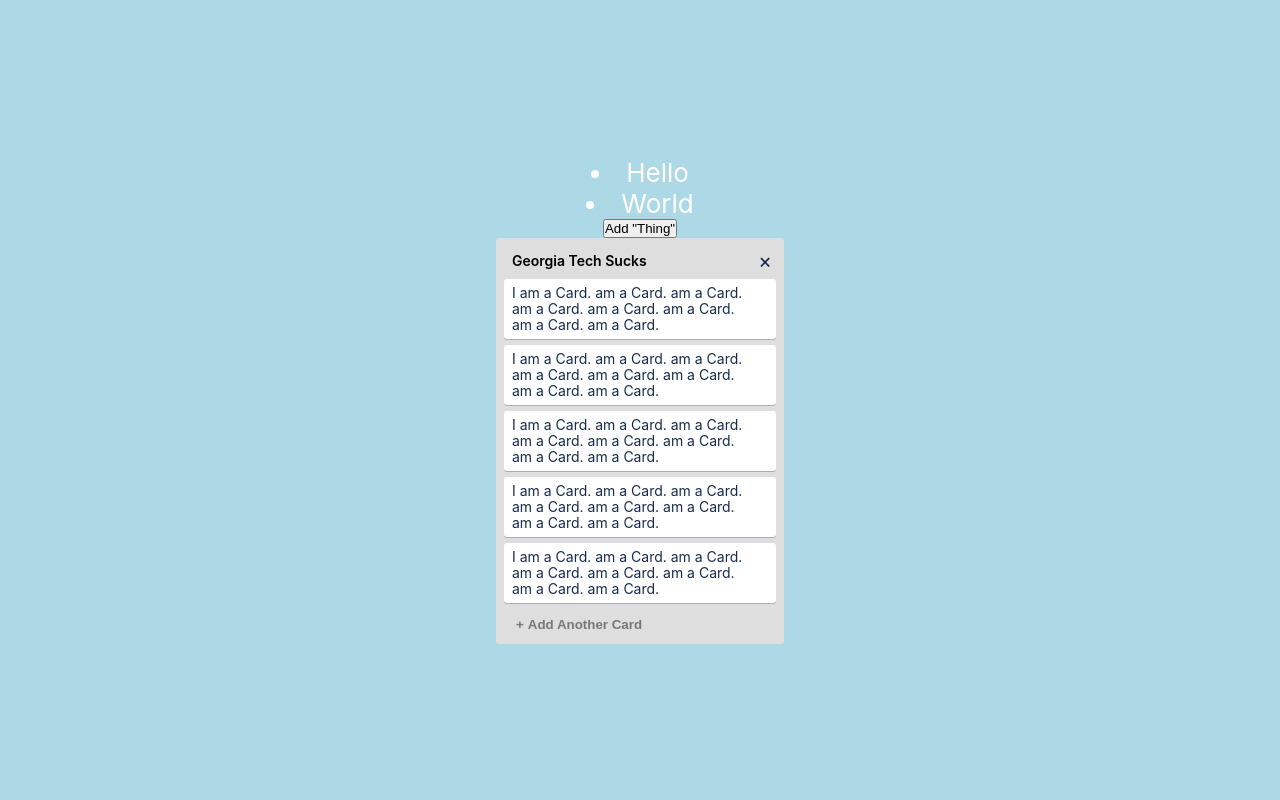
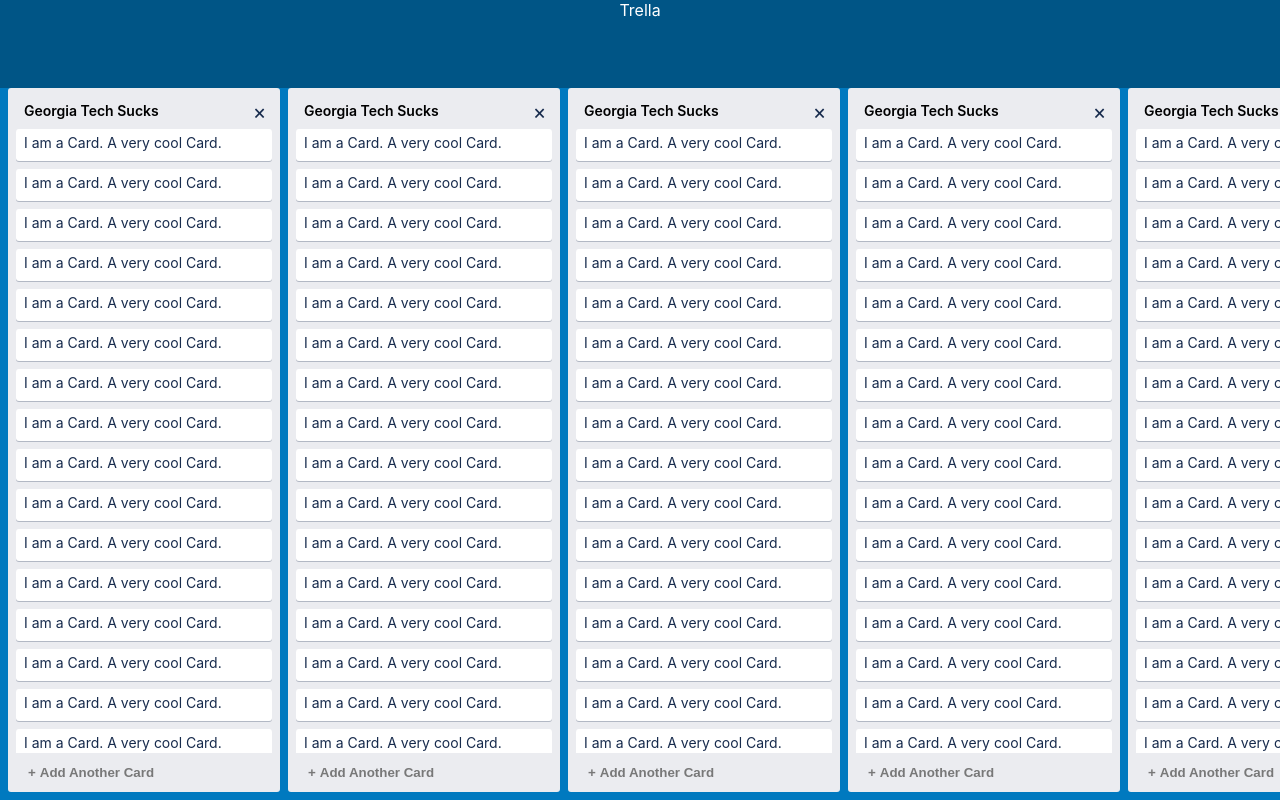
Before and after one commit to thescripted/trello_client, a React (Create React App) app: page / in a window 1280 px wide. Built offline with nearby package versions, Linux system fonts and the light colour scheme.

Commit message:
core components, some states for local UI managing

```diff
--- a/src/App.js
+++ b/src/App.js
@@ -1,19 +1,21 @@
 import React from "react"
 import { observer } from "mobx-react"
-import Card from "./components/Card"
-import List from "./components/List"
+import Container from "./components/Container"
+import Banner from "./components/Banner"
 
 export const App = observer(({ store }) => {
   window.store = store
   return (
     <div className='App'>
-      <header className='App-header'>
+      <Banner />
+      <Container />
+
+      {/* <header className='App-header'>
         {store.data.map((item, index) => (
           <li key={index}>{item}</li>
         ))}
         <button onClick={() => store.data.push("Thing")}> Add "Thing" </button>
-        <List />
-      </header>
+      </header> */}
     </div>
   )
 })
--- /dev/null
+++ b/src/components/Banner.js
@@ -0,0 +1,11 @@
+import React from "react"
+import styles from "../css/Banner.module.css"
+const Banner = () => {
+  return (
+    <div className={styles.container}>
+      <p>Trella</p>
+    </div>
+  )
+}
+
+export default Banner
--- a/src/components/Card.js
+++ b/src/components/Card.js
@@ -3,19 +3,17 @@
 
 const Card = () => {
   const [hovered, setHovered] = useState(false)
+  const [modal, setModal] = useState(false)
   return (
     <div
       className={styles.component}
       onMouseOver={() => setHovered(true)}
       onMouseLeave={() => setHovered(false)}
+      onClick={() => setModal(true)}
     >
-      <span className={styles.maintext}>
-        I am a Card. am a Card. am a Card. am a Card. am a Card. am a Card. am a Card. am a Card.
-      </span>
-      <span
-        className={hovered ? styles.icon : styles.iconspace}
-        onClick={() => console.log("Delete")}
-      ></span>
+      <span className={styles.maintext}>I am a Card. A very cool Card. </span>
+      <span className={hovered ? styles.icon : ""} onClick={() => console.log("Delete")}></span>
+      {modal && <div className={styles.minimodal}>I am a Card. A very cool Card.</div>}
     </div>
   )
 }
--- /dev/null
+++ b/src/components/Container.js
@@ -0,0 +1,19 @@
+import React from "react"
+import List from "./List"
+import styles from "../css/Container.module.css"
+
+const Container = () => {
+  return (
+    <div className={styles.listContainer}>
+      <List />
+      <List />
+      <List />
+      <List />
+      <List />
+      <List />
+      <List />
+    </div>
+  )
+}
+
+export default Container
--- a/src/components/List.js
+++ b/src/components/List.js
@@ -4,8 +4,9 @@
 
 const List = () => {
   return (
+    <div className={styles.listLayoutContainer}>
       <div className={styles.mainContainer}>
-      <div className={styles.listContainer}>
+        <div className={styles.headerContainer}>
           {/* Does not yet support auto resizing*/}
           <textarea
             className={styles.textarea}
@@ -25,6 +26,17 @@
           <Card />
           <Card />
           <Card />
+          <Card />
+          <Card />
+          <Card />
+          <Card />
+          <Card />
+          <Card />
+          <Card />
+          <Card />
+          <Card />
+          <Card />
+          <Card />
         </div>
         <div className={styles.listFooter}>
           <button className={styles.newCardButton}>
@@ -33,6 +45,7 @@
           </button>
         </div>
       </div>
+    </div>
   )
 }
 
--- /dev/null
+++ b/src/css/Banner.module.css
@@ -0,0 +1,8 @@
+.container {
+  width: 100%;
+  min-height: 88px;
+  max-height: 88px;
+  color: white;
+  background-color: rgba(0, 0, 0, 0.3);
+  text-align: center;
+}
--- a/src/css/Card.module.css
+++ b/src/css/Card.module.css
@@ -1,8 +1,5 @@
 .component {
-  display: flex;
-  flex-direction: row;
-  justify-content: space-between;
-  align-items: center;
+  position: relative;
   width: 100%;
   box-sizing: border-box;
   min-height: 32px;
@@ -12,7 +9,7 @@
   white-space: normal;
   background-color: white;
   line-height: 16px;
-  margin: 6px 0;
+  margin: 8px 0;
 }
 
 .component:first-child {
@@ -29,19 +26,15 @@
 }
 
 .icon {
+  position: absolute;
+  top: 2px;
+  right: 2px;
   height: 16px;
   width: 16px;
   border-radius: 3px;
   padding: 2px 4px 4px;
   cursor: pointer;
-}
-
-.iconspace {
-  height: 20px;
-  width: 20px;
-  border-radius: 3px;
-  padding: 2px 4px 4px;
-  cursor: pointer;
+  background-color: rgba(233, 233, 233, 0.7);
 }
 
 .icon::before {
@@ -51,3 +44,14 @@
 .icon:hover {
   background-color: rgb(233, 233, 233);
 }
+
+.minimodal {
+  position: absolute;
+  top: 0;
+  left: 0;
+  background-color: red;
+  height: 80px;
+  width: 100%;
+  z-index: 10;
+  border-radius: 3px;
+}
--- /dev/null
+++ b/src/css/Container.module.css
@@ -0,0 +1,23 @@
+.listContainer {
+  display: flex;
+  flex-flow: row nowrap;
+  padding: 0 4px;
+  overflow-x: scroll;
+  height: 100%;
+  margin-bottom: 8px;
+}
+
+.listContainer::-webkit-scrollbar {
+  width: 12px;
+  height: 12px;
+}
+
+.listContainer::-webkit-scrollbar-thumb {
+  background: rgba(0, 0, 0, 0.15);
+  border-radius: 10px;
+}
+
+.listContainer::-webkit-scrollbar-track {
+  background: rgba(9, 30, 66, 0.08);
+  border-radius: 10px;
+}
--- a/src/css/List.module.css
+++ b/src/css/List.module.css
@@ -1,17 +1,27 @@
+.listLayoutContainer {
+  height: 100%;
+}
+
 .mainContainer {
-  background: rgb(222, 222, 222);
+  display: flex;
+  flex-direction: column;
+  background-color: #ebecf0;
   font-size: 14px;
   border-radius: 3px;
-  width: 272px; /* Hoist to Container ? */
+  width: 272px;
+  max-height: 100%;
   padding: 4px 8px;
+  box-sizing: border-box;
   color: rgb(23, 43, 77); /* Hoist this up to Container */
+  margin: 0 4px;
 }
 
 .cardContainer {
-  /* Update this with ovefflow handling, maybe spacing if possible. */
+  height: 100%; /* Work in progress */
+  overflow-y: auto;
 }
 
-.listContainer {
+.headerContainer {
   padding: 6px 0;
   display: flex;
   align-items: center;
@@ -28,10 +38,13 @@
   transition: background-color 0.2s;
   overflow: hidden;
   padding: 4px 8px;
+  border-radius: 3px;
 }
 
 .textarea:focus {
-  background-color: rgb(244, 244, 244);
+  background-color: #fff;
+  box-shadow: inset 0 0 0 2px #0079bf;
+  outline: none;
 }
 
 .icon {
@@ -50,6 +63,9 @@
   background-color: rgb(200, 200, 200);
 }
 
+.listFooter {
+  margin-top: 4px;
+}
 .newCardButton {
   border-radius: 3px;
   color: rgb(120, 120, 120);
@@ -70,3 +86,18 @@
   float: left;
   margin-right: 4px;
 }
+
+.cardContainer::-webkit-scrollbar {
+  width: 8px;
+  height: 8px;
+}
+
+.cardContainer::-webkit-scrollbar-thumb {
+  background: rgba(9, 30, 66, 0.25);
+  border-radius: 10px;
+}
+
+.cardContainer::-webkit-scrollbar-track {
+  background: rgba(9, 30, 66, 0.08);
+  border-radius: 10px;
+}
--- a/src/index.css
+++ b/src/index.css
@@ -4,6 +4,13 @@
     "Cantarell", "Fira Sans", "Droid Sans", "Helvetica Neue", sans-serif;
   -webkit-font-smoothing: antialiased;
   -moz-osx-font-smoothing: grayscale;
+  background-color: rgb(0, 121, 191);
+}
+
+body,
+html,
+#root {
+  height: 100%;
 }
 
 code {
@@ -17,40 +24,8 @@
 }
 
 .App {
-  text-align: center;
-}
-
-.App-logo {
-  height: 40vmin;
-  pointer-events: none;
-}
-
-@media (prefers-reduced-motion: no-preference) {
-  .App-logo {
-    animation: App-logo-spin infinite 20s linear;
-  }
-}
-
-.App-header {
-  background-color: lightblue;
-  min-height: 100vh;
   display: flex;
   flex-direction: column;
-  align-items: center;
-  justify-content: center;
-  font-size: calc(10px + 2vmin);
-  color: white;
+  box-sizing: border-box;
+  height: 100%;
 }
-
-.App-link {
-  color: #61dafb;
-}
-
-@keyframes App-logo-spin {
-  from {
-    transform: rotate(0deg);
-  }
-  to {
-    transform: rotate(360deg);
-  }
-}
```
Lines whose indentation alone changed are shown as unchanged.
